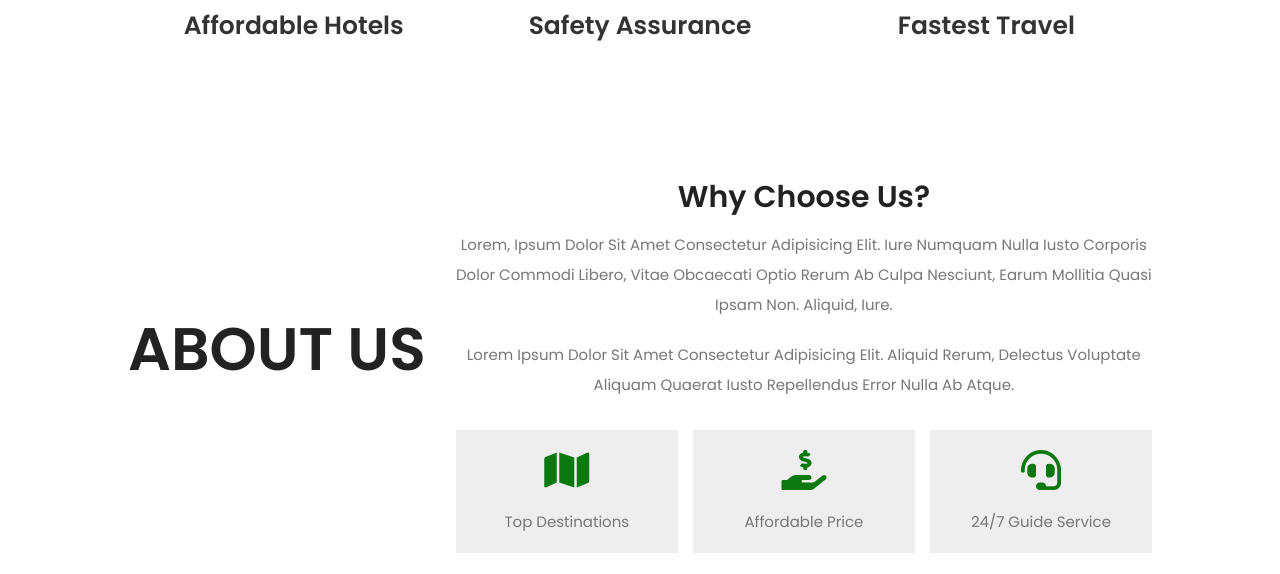
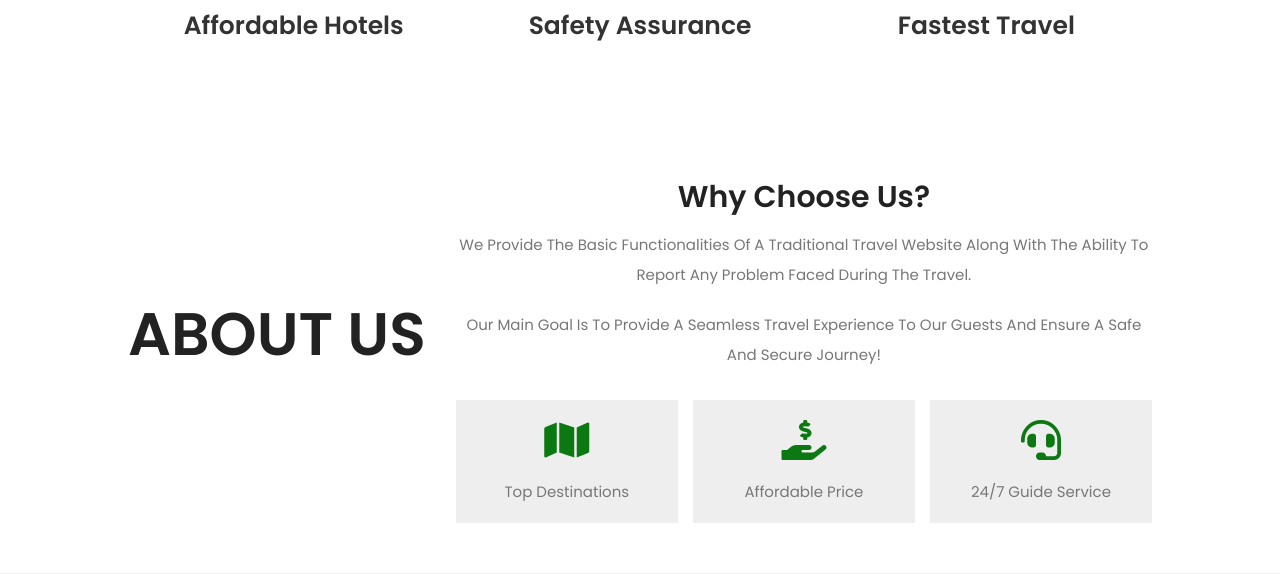
Before and after one commit to waheedareeba/tripify-travel-guide, a PHP site: page /home.php in a window 1280 px wide. Shown: the part 2525-3099 px from the top of the page. Run offline with PHP 8.4, Linux system fonts and the light colour scheme.

Commit message:
Update home.php

```diff
--- a/home.php
+++ b/home.php
@@ -292,8 +292,8 @@
 
    <div class="content">
       <h3>why choose us?</h3>
-      <p>Lorem, ipsum dolor sit amet consectetur adipisicing elit. Iure numquam nulla iusto corporis dolor commodi libero, vitae obcaecati optio rerum ab culpa nesciunt, earum mollitia quasi ipsam non. Aliquid, iure.</p>
-      <p>Lorem ipsum dolor sit amet consectetur adipisicing elit. Aliquid rerum, delectus voluptate aliquam quaerat iusto repellendus error nulla ab atque.</p>
+      <p>We provide the basic functionalities of a traditional travel website along with the ability to report any problem faced during the travel. </p>
+      <p>Our main goal is to provide a seamless travel experience to our guests and ensure a safe and secure journey!</p>
       <div class="icons-container">
          <div class="icons">
             <i class="fas fa-map"></i>
```
